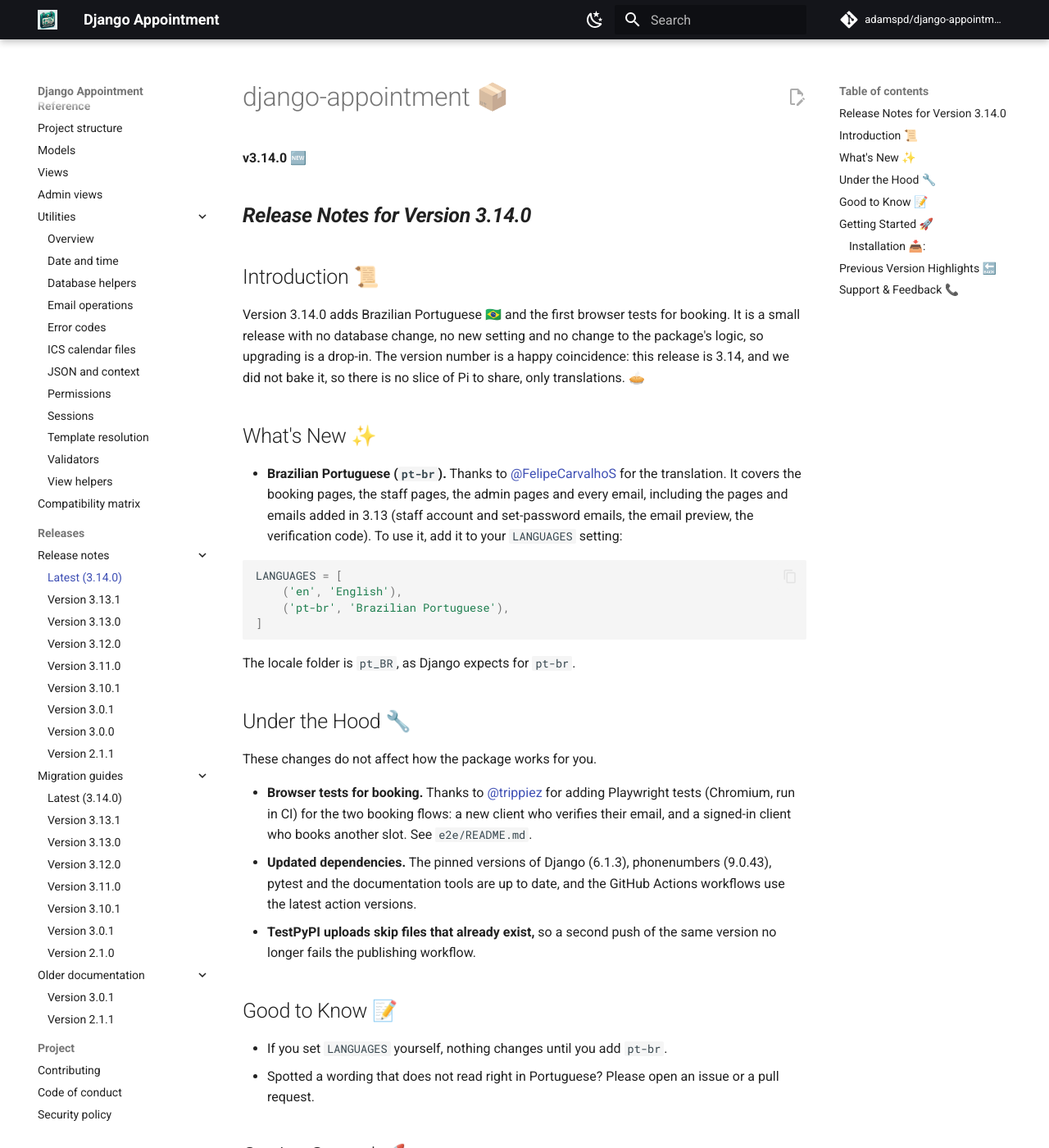
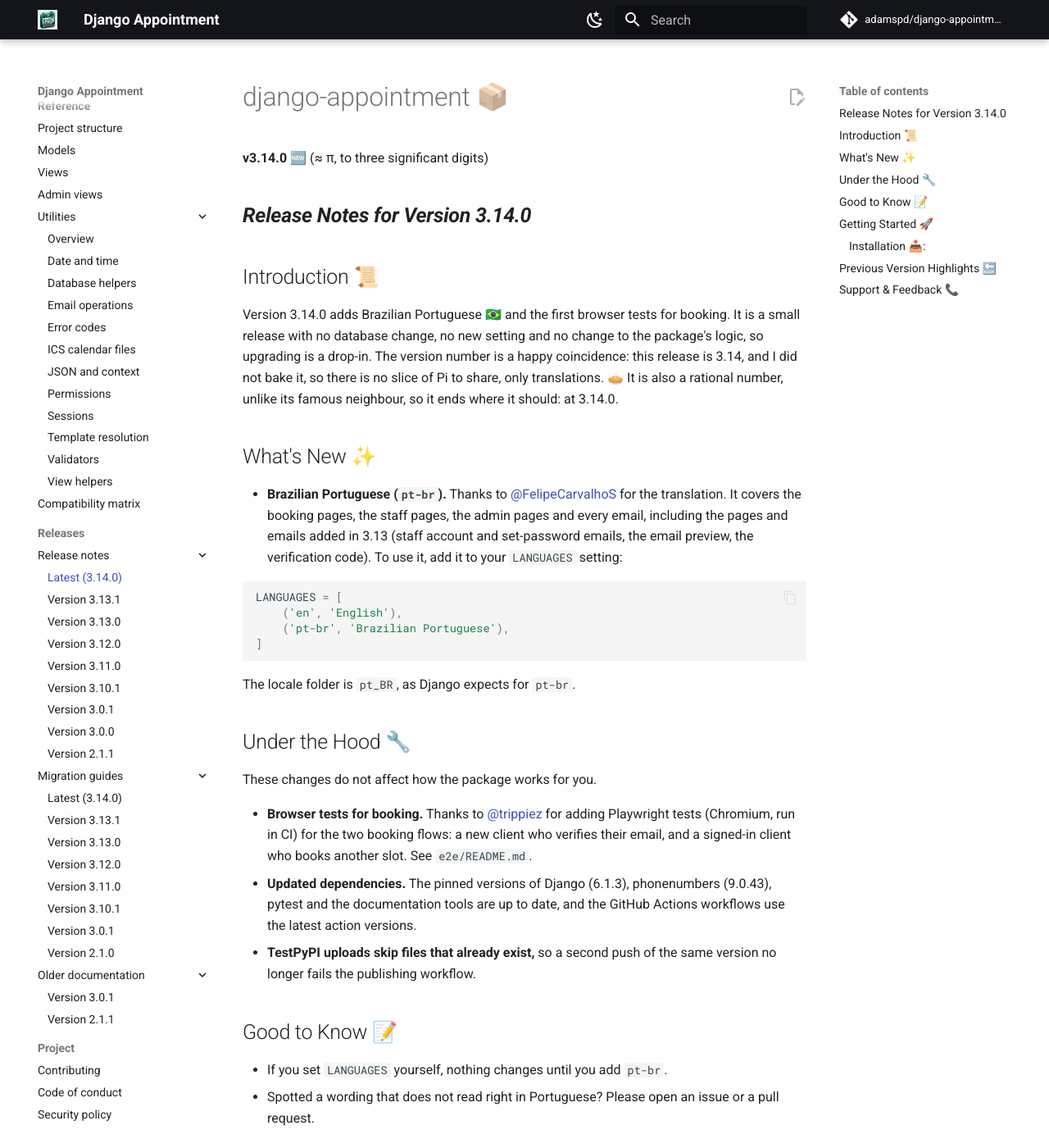
Before and after one commit to adamspd/django-appointment, an MkDocs documentation site: the page built from docs/release_notes/latest.md, in a window 1280 px wide and 1400 px high. Shown: the whole window at 82% size. Built offline with MkDocs 1.6.1 and Material for MkDocs 9.7.7, drawn with Linux system fonts in a browser that asks for light colours; comment, search, counter and statistics services are not loaded; some of the changed text lies outside the part shown.

Commit message:
Add more Pi jokes to the release notes

````diff
--- a/docs/release_notes/latest.md
+++ b/docs/release_notes/latest.md
@@ -1,6 +1,6 @@
 # django-appointment 📦
 
-**v3.14.0 🆕**
+**v3.14.0 🆕** (≈ π, to three significant digits)
 
 ## ___Release Notes for Version 3.14.0___
 
@@ -8,8 +8,8 @@
 
 Version 3.14.0 adds Brazilian Portuguese 🇧🇷 and the first browser tests for booking. It is a small release with no
 database change, no new setting and no change to the package's logic, so upgrading is a drop-in. The version number is
-a happy coincidence: this release is 3.14, and we did not bake it, so there is no slice of Pi to share, only
-translations. 🥧
+a happy coincidence: this release is 3.14, and I did not bake it, so there is no slice of Pi to share, only
+translations. 🥧 It is also a rational number, unlike its famous neighbour, so it ends where it should: at 3.14.0.
 
 ## What's New ✨
 
@@ -52,7 +52,8 @@
 pip install django-appointment==3.14.0
 ```
 
-No migration and no `collectstatic` run is needed for this release.
+No migration and no `collectstatic` run is needed for this release. The database keeps its shape: circumference and
+diameter are unchanged. ⭕
 
 ## Previous Version Highlights 🔙
 
````
